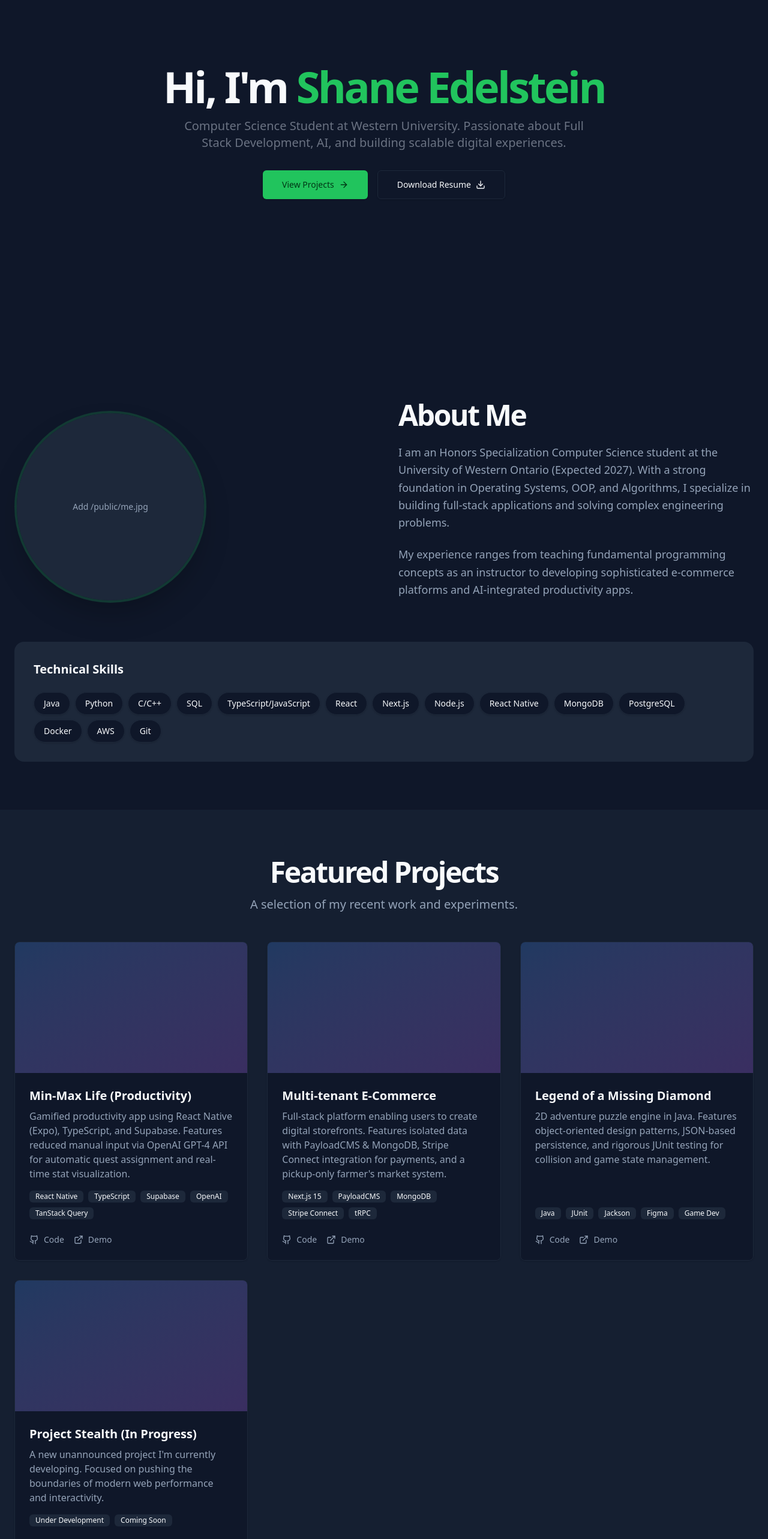
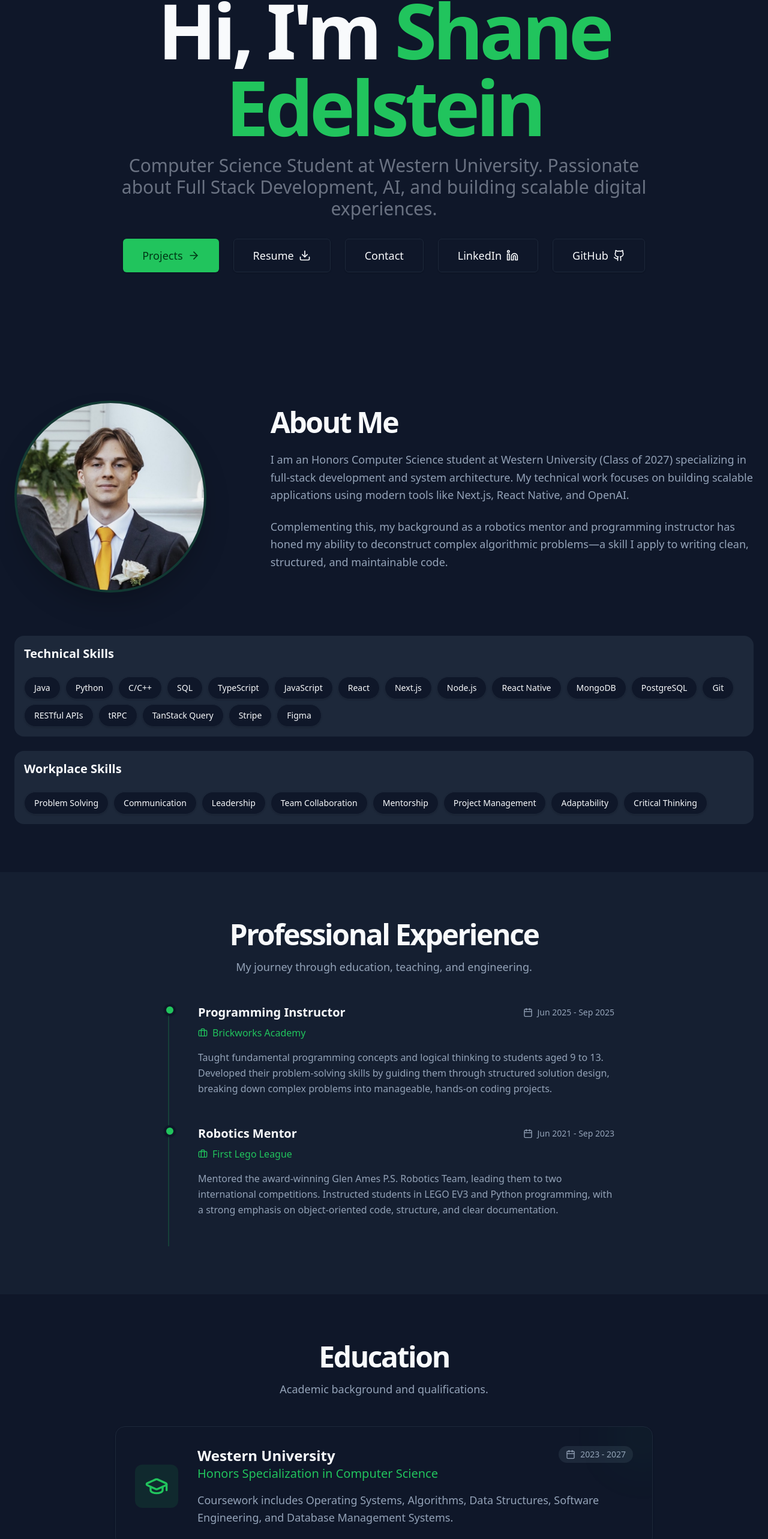
Before and after one commit to Sheperdd/Personal-Website, a Next.js app: page / in a window 1280 px wide. Shown: the part 212-2778 px from the top of the page at 60% size. Built offline with nearby package versions, Linux system fonts and the light colour scheme.

Commit message:
Made the resume button work, added an experience and education section

```diff
--- a/src/app/page.tsx
+++ b/src/app/page.tsx
@@ -1,6 +1,8 @@
 import { Hero } from "@/components/hero";
 import { Projects } from "@/components/projects";
 import { About } from "@/components/about";
+import { Experience } from "@/components/experience";
+import { Education } from "@/components/education";
 import { Contact } from "@/components/contact";
 
 export default function Home() {
@@ -8,6 +10,8 @@ export default function Home() {
     <div className="flex flex-col min-h-screen">
       <Hero />
       <About />
+      <Experience />
+      <Education />
       <Projects />
       <Contact />
     </div>
--- a/src/components/about.tsx
+++ b/src/components/about.tsx
@@ -1,29 +1,47 @@
 "use client";
 
 import { motion } from "framer-motion";
+import Image from "next/image";
+import Link from "next/link";
+import { Github, Linkedin } from "lucide-react";
 
 const skills = [
   "Java",
   "Python",
   "C/C++",
   "SQL",
-  "TypeScript/JavaScript",
+  "TypeScript",
+  "JavaScript",
   "React",
   "Next.js",
   "Node.js",
   "React Native",
   "MongoDB",
   "PostgreSQL",
-  "Docker",
-  "AWS",
   "Git",
+  "RESTful APIs",
+  "tRPC",
+  "TanStack Query",
+  "Stripe",
+  "Figma",
+];
+
+const softSkills = [
+  "Problem Solving",
+  "Communication",
+  "Leadership",
+  "Team Collaboration",
+  "Mentorship",
+  "Project Management",
+  "Adaptability",
+  "Critical Thinking",
 ];
 
 export function About() {
   return (
     <section id="about" className="py-20 bg-background">
       <div className="container px-4 md:px-6">
-        <div className="grid gap-12 lg:grid-cols-2 items-center">
+        <div className="grid gap-6 lg:grid-cols-[1fr_2fr] items-center">
           <motion.div
             initial={{ opacity: 0, scale: 0.9 }}
             whileInView={{ opacity: 1, scale: 1 }}
@@ -32,11 +50,7 @@ export function About() {
             className="relative mx-auto lg:mx-0"
           >
             <div className="relative h-64 w-64 md:h-80 md:w-80 rounded-full overflow-hidden border-4 border-primary/20 shadow-2xl">
-              {/* Replace with your actual image */}
-              <div className="absolute inset-0 bg-muted flex items-center justify-center text-muted-foreground">
-                <span className="text-sm">Add /public/me.jpg</span>
-              </div>
-              {/* <Image src="/me.jpg" alt="Profile" fill className="object-cover" /> */}
+              <Image src="/me.png" alt="Profile" fill className="object-cover" />
             </div>
             {/* Decoratiive circle */}
             <div className="absolute -inset-4 rounded-full border border-primary/20 -z-10 animate-pulse" />
@@ -52,12 +66,12 @@ export function About() {
               About Me
             </h2>
             <p className="text-muted-foreground text-lg mb-6 leading-relaxed">
-              I am an Honors Specialization Computer Science student at the University of Western Ontario (Expected 2027).
-              With a strong foundation in Operating Systems, OOP, and Algorithms, I specialize in building full-stack applications and solving complex engineering problems.
+              I am an Honors Computer Science student at Western University (Class of 2027) specializing in full-stack development and system architecture. My technical work focuses on building scalable applications using modern tools like Next.js, React Native, and OpenAI.
             </p>
             <p className="text-muted-foreground text-lg mb-6 leading-relaxed">
-              My experience ranges from teaching fundamental programming concepts as an instructor to developing sophisticated e-commerce platforms and AI-integrated productivity apps.
+              Complementing this, my background as a robotics mentor and programming instructor has honed my ability to deconstruct complex algorithmic problems—a skill I apply to writing clean, structured, and maintainable code.
             </p>
+
           </motion.div>
 
           <motion.div
@@ -65,7 +79,7 @@ export function About() {
             whileInView={{ opacity: 1, x: 0 }}
             viewport={{ once: true }}
             transition={{ duration: 0.5, delay: 0.4 }}
-            className="bg-muted p-8 rounded-2xl lg:col-span-2"
+            className="bg-muted p-4 rounded-2xl lg:col-span-2 mt-12"
           >
             <h3 className="text-xl font-bold mb-6">Technical Skills</h3>
             <div className="flex flex-wrap gap-2">
@@ -83,6 +97,32 @@ export function About() {
               ))}
             </div>
           </motion.div>
+
+          {/* Soft Skills Column */}
+          <motion.div
+            initial={{ opacity: 0, x: 20 }}
+            whileInView={{ opacity: 1, x: 0 }}
+            viewport={{ once: true }}
+            transition={{ duration: 0.5, delay: 0.5 }}
+            className="bg-muted p-4 rounded-2xl lg:col-span-2"
+          >
+            <h3 className="text-xl font-bold mb-6">Workplace Skills</h3>
+            <div className="flex flex-wrap gap-2">
+              {softSkills.map((skill, index) => (
+                <motion.span
+                  key={skill}
+                  initial={{ opacity: 0, scale: 0.8 }}
+                  whileInView={{ opacity: 1, scale: 1 }}
+                  viewport={{ once: true }}
+                  transition={{ duration: 0.3, delay: index * 0.05 }}
+                  className="px-4 py-2 bg-background rounded-full text-sm font-medium shadow-sm border"
+                >
+                  {skill}
+                </motion.span>
+              ))}
+            </div>
+          </motion.div>
+
         </div>
       </div>
     </section>
--- /dev/null
+++ b/src/components/education.tsx
@@ -0,0 +1,75 @@
+"use client";
+
+import { motion } from "framer-motion";
+import { GraduationCap, Calendar } from "lucide-react";
+
+const education = [
+  {
+    school: "Western University",
+    degree: "Honors Specialization in Computer Science",
+    period: "2023 - 2027",
+    description: "Coursework includes Operating Systems, Algorithms, Data Structures, Software Engineering, and Database Management Systems.",
+  },
+];
+
+export function Education() {
+  return (
+    <section id="education" className="py-20 bg-background">
+      <div className="container px-4 md:px-6">
+        <motion.div
+          initial={{ opacity: 0, y: 20 }}
+          whileInView={{ opacity: 1, y: 0 }}
+          viewport={{ once: true }}
+          transition={{ duration: 0.5 }}
+          className="mb-12 text-center"
+        >
+          <h2 className="text-3xl font-bold tracking-tighter sm:text-4xl md:text-5xl mb-4">
+            Education
+          </h2>
+          <p className="text-muted-foreground text-lg max-w-[700px] mx-auto">
+            Academic background and qualifications.
+          </p>
+        </motion.div>
+
+        <div className="max-w-4xl mx-auto">
+          {education.map((edu, index) => (
+            <motion.div
+              key={index}
+              initial={{ opacity: 0, scale: 0.95 }}
+              whileInView={{ opacity: 1, scale: 1 }}
+              viewport={{ once: true }}
+              transition={{ duration: 0.5 }}
+              className="relative overflow-hidden rounded-2xl border bg-card p-8 shadow-sm transition-shadow hover:shadow-md"
+            >
+              <div className="flex flex-col md:flex-row gap-8 items-start md:items-center">
+                <div className="flex-shrink-0 bg-primary/10 p-4 rounded-xl">
+                  <GraduationCap className="h-10 w-10 text-primary" />
+                </div>
+
+                <div className="flex-grow space-y-4">
+                  <div className="flex flex-col md:flex-row md:justify-between md:items-start gap-2">
+                    <div>
+                      <h3 className="text-2xl font-bold">{edu.school}</h3>
+                      <p className="text-xl text-primary font-medium">{edu.degree}</p>
+                    </div>
+                    <div className="flex items-center text-muted-foreground bg-muted px-3 py-1 rounded-full text-sm">
+                      <Calendar className="mr-2 h-4 w-4" />
+                      {edu.period}
+                    </div>
+                  </div>
+
+                  <p className="text-muted-foreground leading-relaxed text-lg">
+                    {edu.description}
+                  </p>
+                </div>
+              </div>
+
+              {/* Decorative background element */}
+              <div className="absolute top-0 right-0 -mt-8 -mr-8 h-24 w-24 rounded-full bg-primary/5 blur-2xl" />
+            </motion.div>
+          ))}
+        </div>
+      </div>
+    </section>
+  );
+}
--- /dev/null
+++ b/src/components/experience.tsx
@@ -0,0 +1,78 @@
+"use client";
+
+import { motion } from "framer-motion";
+import { Briefcase, Calendar } from "lucide-react";
+
+// Placeholder data based on user context - to be verified/refined by user
+const experience = [
+  {
+    company: "Brickworks Academy",
+    role: "Programming Instructor",
+    period: "Jun 2025 - Sep 2025",
+    description: "Taught fundamental programming concepts and logical thinking to students aged 9 to 13. Developed their problem-solving skills by guiding them through structured solution design, breaking down complex problems into manageable, hands-on coding projects.",
+  },
+  {
+    company: "First Lego League",
+    role: "Robotics Mentor",
+    period: "Jun 2021 - Sep 2023",
+    description: "Mentored the award-winning Glen Ames P.S. Robotics Team, leading them to two international competitions. Instructed students in LEGO EV3 and Python programming, with a strong emphasis on object-oriented code, structure, and clear documentation.",
+  },
+];
+
+export function Experience() {
+  return (
+    <section id="experience" className="py-20 bg-muted/50">
+      <div className="container px-4 md:px-6">
+        <motion.div
+          initial={{ opacity: 0, y: 20 }}
+          whileInView={{ opacity: 1, y: 0 }}
+          viewport={{ once: true }}
+          transition={{ duration: 0.5 }}
+          className="mb-12 text-center"
+        >
+          <h2 className="text-3xl font-bold tracking-tighter sm:text-4xl md:text-5xl mb-4">
+            Professional Experience
+          </h2>
+          <p className="text-muted-foreground text-lg max-w-[700px] mx-auto">
+            My journey through education, teaching, and engineering.
+          </p>
+        </motion.div>
+
+        <div className="max-w-3xl mx-auto">
+          <div className="relative border-l-2 border-primary/20 ml-3 md:ml-6 space-y-12 pb-12">
+            {experience.map((job, index) => (
+              <motion.div
+                key={index}
+                initial={{ opacity: 0, x: -20 }}
+                whileInView={{ opacity: 1, x: 0 }}
+                viewport={{ once: true }}
+                transition={{ duration: 0.5, delay: index * 0.2 }}
+                className="relative pl-8 md:pl-12"
+              >
+                {/* Timeline Dot */}
+                <div className="absolute -left-[9px] top-0 h-5 w-5 rounded-full border-4 border-background bg-primary shadow-sm" />
+
+                <div className="flex flex-col sm:flex-row sm:items-center sm:justify-between mb-2">
+                  <h3 className="text-xl font-bold">{job.role}</h3>
+                  <div className="flex items-center text-sm text-muted-foreground mt-1 sm:mt-0">
+                    <Calendar className="mr-2 h-4 w-4" />
+                    {job.period}
+                  </div>
+                </div>
+
+                <div className="flex items-center text-primary font-medium mb-4">
+                  <Briefcase className="mr-2 h-4 w-4" />
+                  {job.company}
+                </div>
+
+                <p className="text-muted-foreground leading-relaxed">
+                  {job.description}
+                </p>
+              </motion.div>
+            ))}
+          </div>
+        </div>
+      </div>
+    </section>
+  );
+}
--- a/src/components/footer.tsx
+++ b/src/components/footer.tsx
@@ -1,4 +1,4 @@
-import { Github, Linkedin, Twitter } from "lucide-react";
+import { Github, Linkedin } from "lucide-react";
 
 export function Footer() {
   return (
@@ -18,7 +18,7 @@ export function Footer() {
             <span className="sr-only">GitHub</span>
           </a>
           <a
-            href="https://linkedin.com/in/shaneedelstein"
+            href="https://www.linkedin.com/in/shane-edelstein/"
             target="_blank"
             rel="noreferrer"
             className="text-muted-foreground hover:text-foreground transition-colors"
@@ -26,15 +26,6 @@ export function Footer() {
             <Linkedin className="h-5 w-5" />
             <span className="sr-only">LinkedIn</span>
           </a>
-          <a
-            href="https://twitter.com"
-            target="_blank"
-            rel="noreferrer"
-            className="text-muted-foreground hover:text-foreground transition-colors"
-          >
-            <Twitter className="h-5 w-5" />
-            <span className="sr-only">Twitter</span>
-          </a>
         </div>
       </div>
     </footer>
--- a/src/components/hero.tsx
+++ b/src/components/hero.tsx
@@ -2,7 +2,7 @@
 
 import { motion } from "framer-motion";
 import Link from "next/link";
-import { ArrowRight, Download } from "lucide-react";
+import { ArrowRight, Download, Github, Linkedin } from "lucide-react";
 
 export function Hero() {
   return (
@@ -17,10 +17,10 @@ export function Hero() {
           transition={{ duration: 0.5 }}
           className="space-y-4"
         >
-          <h1 className="text-4xl font-bold tracking-tighter sm:text-5xl md:text-6xl lg:text-7xl">
+          <h1 className="text-5xl font-bold tracking-tighter sm:text-6xl md:text-7xl lg:text-[8rem]">
             Hi, I'm <span className="text-primary">Shane Edelstein</span>
           </h1>
-          <p className="mx-auto max-w-[700px] text-gray-500 md:text-xl dark:text-gray-400">
+          <p className="mx-auto max-w-[900px] text-gray-500 text-xl md:text-2xl lg:text-3xl dark:text-gray-400">
             Computer Science Student at Western University. Passionate about Full Stack Development, AI, and building scalable digital experiences.
           </p>
         </motion.div>
@@ -29,22 +29,44 @@ export function Hero() {
           initial={{ opacity: 0, y: 20 }}
           animate={{ opacity: 1, y: 0 }}
           transition={{ duration: 0.5, delay: 0.2 }}
-          className="flex flex-col sm:flex-row gap-4"
+          className="flex flex-wrap items-center justify-center gap-6"
         >
           <Link
             href="#projects"
-            className="inline-flex h-12 items-center justify-center rounded-md bg-primary px-8 text-sm font-medium text-primary-foreground shadow transition-colors hover:bg-primary/90 focus-visible:outline-none focus-visible:ring-1 focus-visible:ring-ring disabled:pointer-events-none disabled:opacity-50"
+            className="inline-flex h-14 items-center justify-center rounded-md bg-primary px-8 text-lg font-medium text-primary-foreground shadow transition-colors hover:bg-primary/90 focus-visible:outline-none focus-visible:ring-1 focus-visible:ring-ring disabled:pointer-events-none disabled:opacity-50"
           >
-            View Projects
-            <ArrowRight className="ml-2 h-4 w-4" />
+            Projects
+            <ArrowRight className="ml-2 h-5 w-5" />
           </Link>
           <Link
             href="/resume.pdf"
             target="_blank"
-            className="inline-flex h-12 items-center justify-center rounded-md border border-input bg-background px-8 text-sm font-medium shadow-sm transition-colors hover:bg-accent hover:text-accent-foreground focus-visible:outline-none focus-visible:ring-1 focus-visible:ring-ring disabled:pointer-events-none disabled:opacity-50"
+            className="inline-flex h-14 items-center justify-center rounded-md border border-input bg-background px-8 text-lg font-medium shadow-sm transition-colors hover:bg-accent hover:text-accent-foreground focus-visible:outline-none focus-visible:ring-1 focus-visible:ring-ring disabled:pointer-events-none disabled:opacity-50"
           >
-            Download Resume
-            <Download className="ml-2 h-4 w-4" />
+            Resume
+            <Download className="ml-2 h-5 w-5" />
+          </Link>
+          <Link
+            href="#contact"
+            className="inline-flex h-14 items-center justify-center rounded-md border border-input bg-background px-8 text-lg font-medium shadow-sm transition-colors hover:bg-accent hover:text-accent-foreground focus-visible:outline-none focus-visible:ring-1 focus-visible:ring-ring disabled:pointer-events-none disabled:opacity-50"
+          >
+            Contact
+          </Link>
+          <Link
+            href="https://www.linkedin.com/in/shaneedelstein/"
+            target="_blank"
+            className="inline-flex h-14 items-center justify-center rounded-md border border-input bg-background px-8 text-lg font-medium shadow-sm transition-colors hover:bg-accent hover:text-accent-foreground focus-visible:outline-none focus-visible:ring-1 focus-visible:ring-ring disabled:pointer-events-none disabled:opacity-50"
+          >
+            LinkedIn
+            <Linkedin className="ml-2 h-5 w-5" />
+          </Link>
+          <Link
+            href="https://github.com/Sheperdd"
+            target="_blank"
+            className="inline-flex h-14 items-center justify-center rounded-md border border-input bg-background px-8 text-lg font-medium shadow-sm transition-colors hover:bg-accent hover:text-accent-foreground focus-visible:outline-none focus-visible:ring-1 focus-visible:ring-ring disabled:pointer-events-none disabled:opacity-50"
+          >
+            GitHub
+            <Github className="ml-2 h-5 w-5" />
           </Link>
         </motion.div>
       </div>
--- a/src/components/navbar.tsx
+++ b/src/components/navbar.tsx
@@ -10,6 +10,8 @@ import { useState } from "react";
 const navItems = [
   { name: "Home", href: "/" },
   { name: "About", href: "#about" },
+  { name: "Experience", href: "#experience" },
+  { name: "Education", href: "#education" },
   { name: "Projects", href: "#projects" },
   { name: "Contact", href: "#contact" },
 ];
```
Also changed, not shown: public/me.png (added), 1 other file (tests, documents, lock files or other folders).
